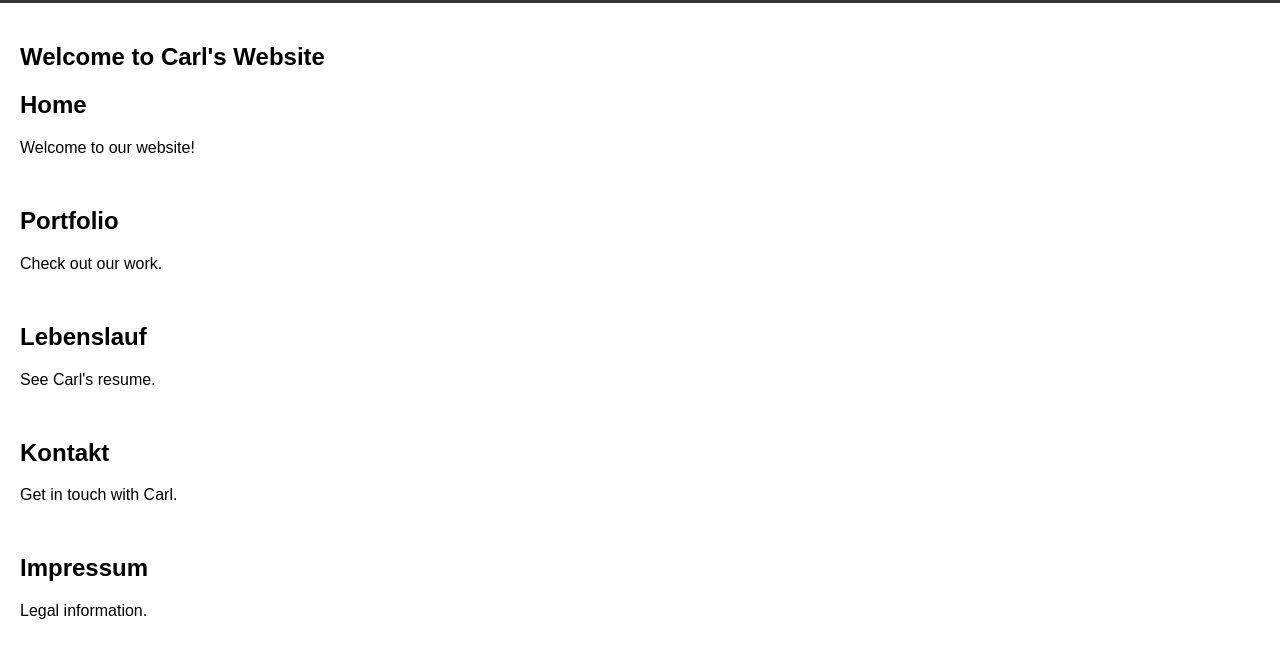
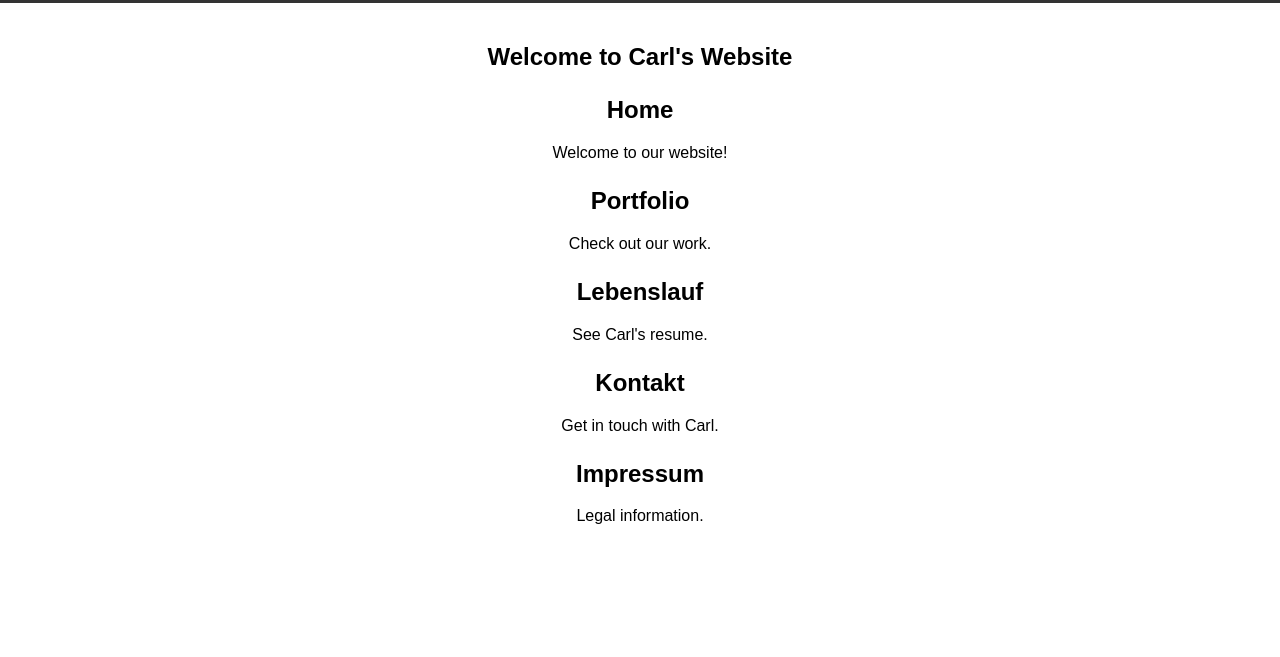
Before and after one commit to CPRooo/personal-website, a plain HTML site: page index.html in a window 1280 px wide. Shown: the part 73-730 px from the top of the page. Drawn offline with Linux system fonts and the light colour scheme; a script that the page names is missing.

Commit message:
Update styles.css

```diff
--- a/styles.css
+++ b/styles.css
@@ -57,8 +57,11 @@ body, html {
 
 main {
     padding: 20px;
+
+    text-align: center;
 }
 
 section {
-    margin-bottom: 50px;
+    margin-top: 25px;
+    margin-bottom: 25px;
 }
```
